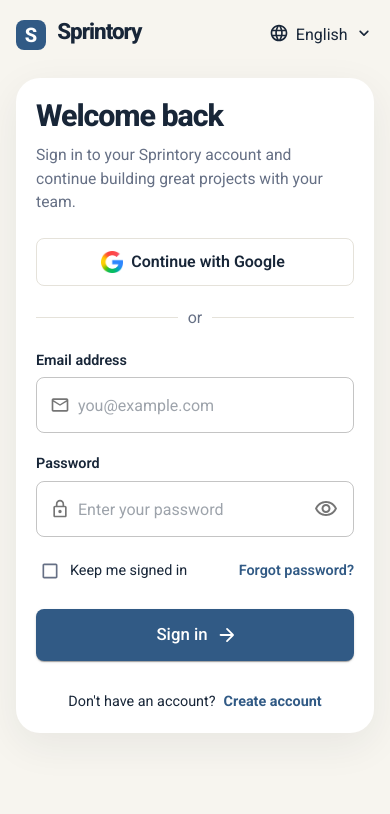
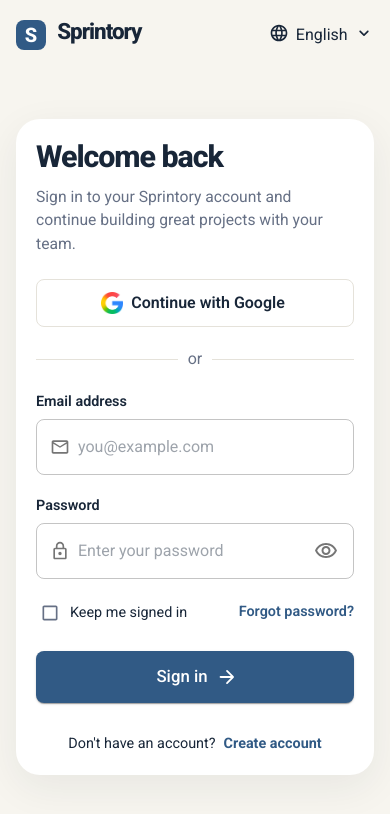
Before and after one commit to ahmedelkhalifa/Sprintory_Frontend, a React (Vite) app: page /login in a window 390 px wide. Shown: the top 814 px of the page. Built offline with nearby package versions, Linux system fonts and the light colour scheme; no server answers.

Commit message:
fix(auth): center login form on mobile screens

```diff
--- a/src/pages/LoginPage.jsx
+++ b/src/pages/LoginPage.jsx
@@ -245,8 +245,10 @@
           sx={{
             width: "100%",
             maxWidth: 720,
-            mt: { xs: 1, sm: 3, md: "clamp(32px, 7vh, 72px)", lg: "auto" },
-            mb: { xs: 2, sm: 4, lg: "auto" },
+            // On phones, share leftover vertical space above and below the form.
+            // When the viewport is short, auto margins collapse and scrolling remains available.
+            mt: { xs: "auto", sm: 3, md: "clamp(32px, 7vh, 72px)", lg: "auto" },
+            mb: { xs: "auto", sm: 4, lg: "auto" },
             p: { xs: 2.5, sm: 4, md: 5, lg: 6, xl: 7.5 },
             [SHORT_DESKTOP]: { p: 4 },
             borderRadius: 3,
```
